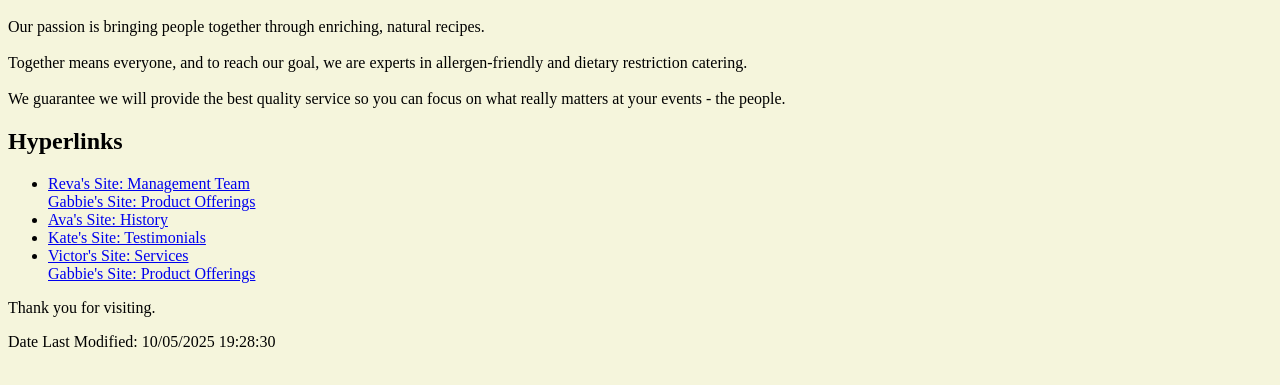
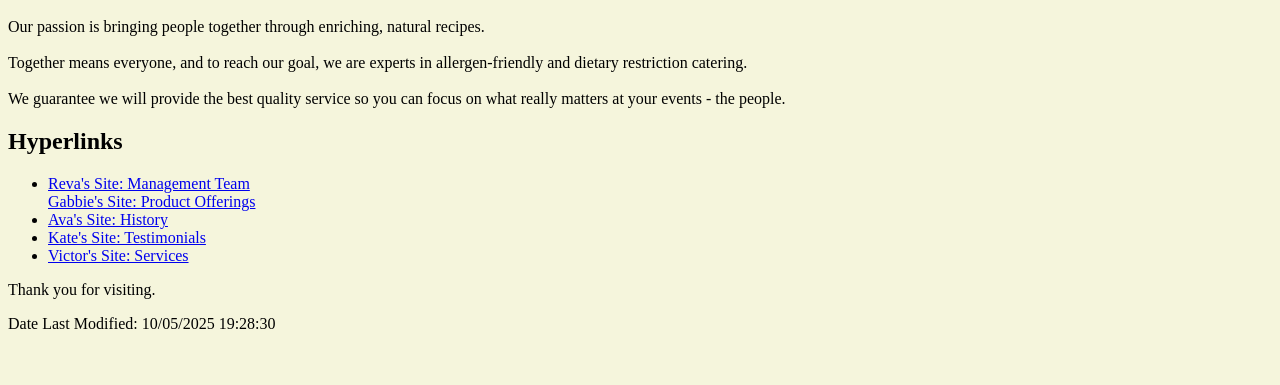
Before and after one commit to gabriellewaterman/test-repo, a plain HTML site: page index.html in a window 1280 px wide. Shown: the part 157-542 px from the top of the page. Drawn offline with Linux system fonts and the light colour scheme.

Commit message:
Update index.html

```diff
--- a/index.html
+++ b/index.html
@@ -50,7 +50,10 @@ Hyperlinks
     <li>
         <a href="https://sing1038.github.io/ManagementTeam/"_blank" target="_blank">Reva's Site: Management Team</a>
     </li>
+
+       </li>
        <a href="product-offerings.html"_blank" target="_blank">Gabbie's Site: Product Offerings</a>
+       </li>
 
     <li>
         <a href="https://leffela14.github.io/MGMT-382-Project-1/" target="_blank">
@@ -66,8 +69,7 @@ Hyperlinks
         <a href="https://vchukwuocha.github.io/MGMT-382-Project-1/" target="_blank" >
         Victor's Site: Services</a>
     </li>
-       <a href="product-offerings.html"_blank" target="_blank">Gabbie's Site: Product Offerings</a>
-      </li>
+
 </ul>
 
 
```
